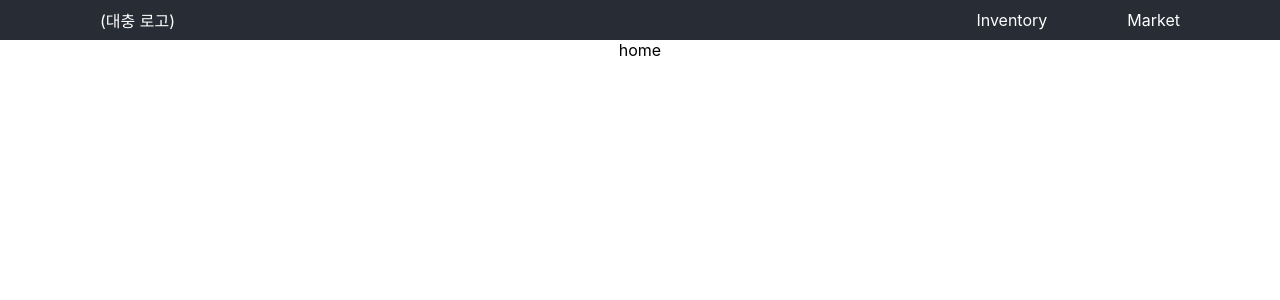
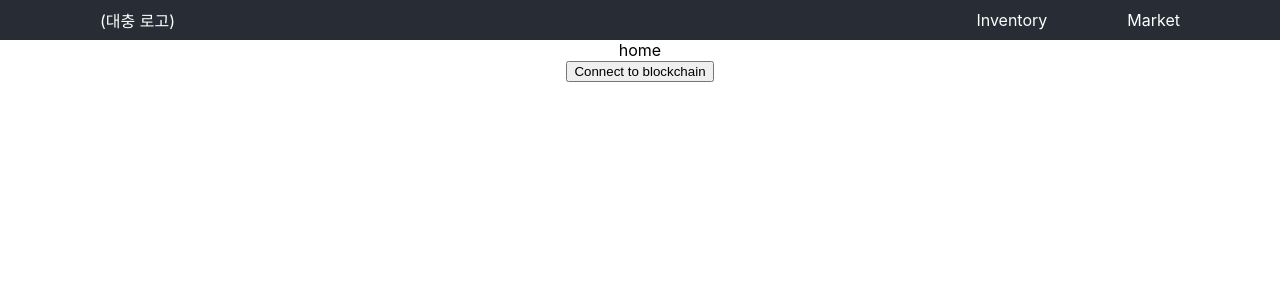
Before and after one commit to ComeToMiCasa/web3-tcg, a React (Create React App) app: page / in a window 1280 px wide. Shown: the top 300 px of the page. Built offline with nearby package versions, Linux system fonts and the light colour scheme.

Commit message:
Metamask

```diff
--- a/package.json
+++ b/package.json
@@ -11,7 +11,9 @@
     "react-dom": "^18.2.0",
     "react-router-dom": "^6.11.2",
     "react-scripts": "5.0.1",
-    "web-vitals": "^2.1.0"
+    "web-vitals": "^2.1.0",
+    "web3": "^1.10.0",
+    "web3.storage": "^4.5.4"
   },
   "scripts": {
     "start": "react-scripts start",
--- a/src/App.js
+++ b/src/App.js
@@ -7,8 +7,6 @@ import MarketPage from "./pages/marketPage"
 import HomePage from "./pages/homePage"
 
 const App = () => {
-
-
 	return (
 		<div className="App">
 			<Header />
--- /dev/null
+++ b/src/blockchain.js
@@ -0,0 +1,5 @@
+import Web3 from "web3"
+
+var web3 = new Web3(Web3.givenProvider)
+
+export{web3}
--- a/src/pages/homePage.js
+++ b/src/pages/homePage.js
@@ -1,9 +1,25 @@
 import React from "react"
+import Web3 from 'web3'
 
 const HomePage = () => {
+
+	let web3
+	const connectether = () => {
+		if(typeof window !== "undefined" && typeof window.ethereum !== "undefined"){
+			window.ethereum.request({method : "eth_requestAccounts"})
+			web3 = new Web3(window.ethereum)
+		}
+		else {
+			console.log("Metamask not installed");
+		}
+	}
+
 	return (
 		<div>
             home
+			<div>
+				<button onClick={connectether}>Connect to blockchain</button>
+			</div>
 		</div>
 	)
 }
```
Also changed, not shown: 1 other file (tests, documents, lock files or other folders).
